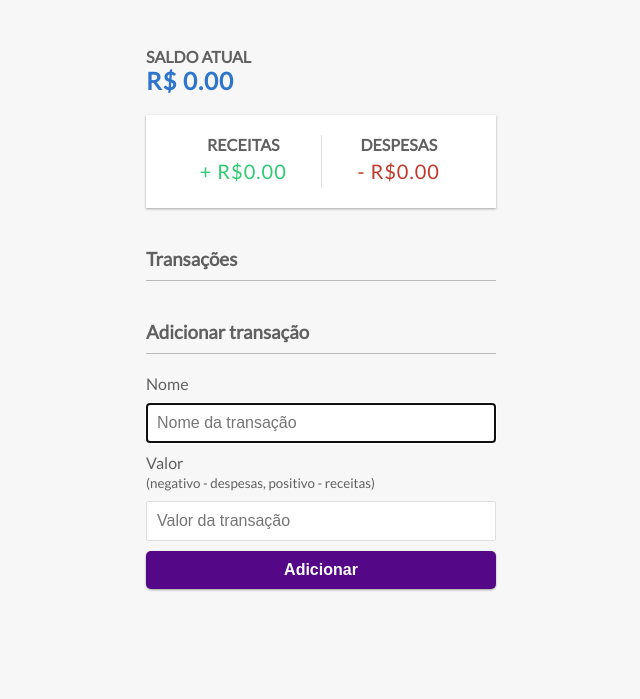
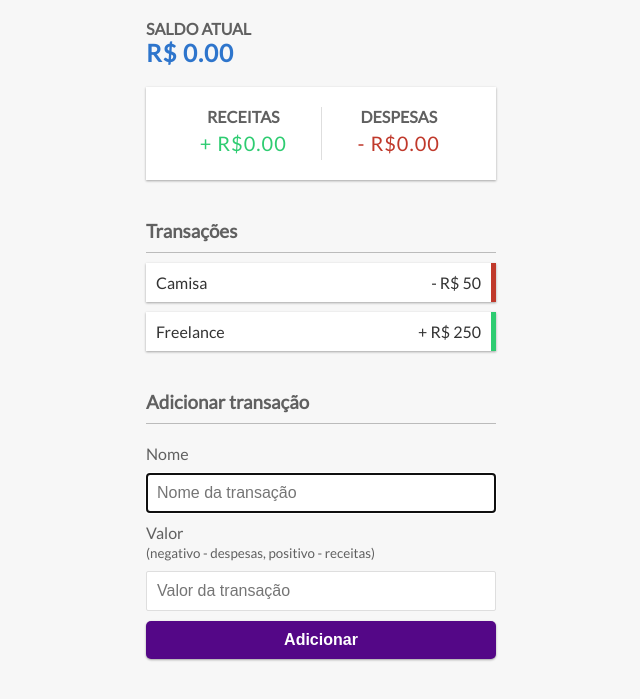
Before and after one commit to LeandroSCoutinho/Financeiro, a plain HTML site: page index.html in a window 1280 px wide. Shown: the part 123-822 px from the top of the page, without its empty margins (319-959 px from the left). Before the commit the page ends 800 px from the top, so only its background shows below. Drawn offline with Linux system fonts and the light colour scheme.

Commit message:
Adicionando transação ficticia

```diff
--- a/index.html
+++ b/index.html
@@ -30,11 +30,7 @@
 
       <h3>Transações</h3>
 
-      <ul id="transactions" class="transactions">
-        <!-- <li class="minus">
-          Salário <span>-$400</span><button class="delete-btn">x</button>
-        </li> -->
-      </ul>
+      <ul id="transactions" class="transactions"></ul>
 
       <h3>Adicionar transação</h3>
 
@@ -55,6 +51,6 @@
       </form>
     </section>
 
-    <script src="./src/script.js"></script>
+    <script src="./js/script.js"></script>
   </body>
 </html>
--- /dev/null
+++ b/js/script.js
@@ -0,0 +1,25 @@
+const ul = document.querySelector('#transactions')
+
+const typeTransactions = [
+    {id: 1, name:"Camisa", amount: -50},
+    {id: 2, name:"Freelance", amount: 250},
+    {id: 3, name:"Almoço", amount: -50},
+    {id: 4, name:"Salário", amount: 600},
+]
+
+const addTransactionInDom = transaction => {
+    const operator = transaction.amount < 0 ? '-' : '+'
+    const CSSClass = transaction.amount < 0 ? 'minus' : 'plus'
+    const valueAbsolute = Math.abs(transaction.amount);
+    const li = document.createElement('li')
+
+    li.classList.add(CSSClass)
+    li.innerHTML =  `
+        ${transaction.name} <span> ${operator} R$ ${valueAbsolute}</span><button class="delete-btn">x</button>
+    `
+    ul.prepend(li)
+}
+
+
+addTransactionInDom(typeTransactions[1])
+addTransactionInDom(typeTransactions[0])
```
